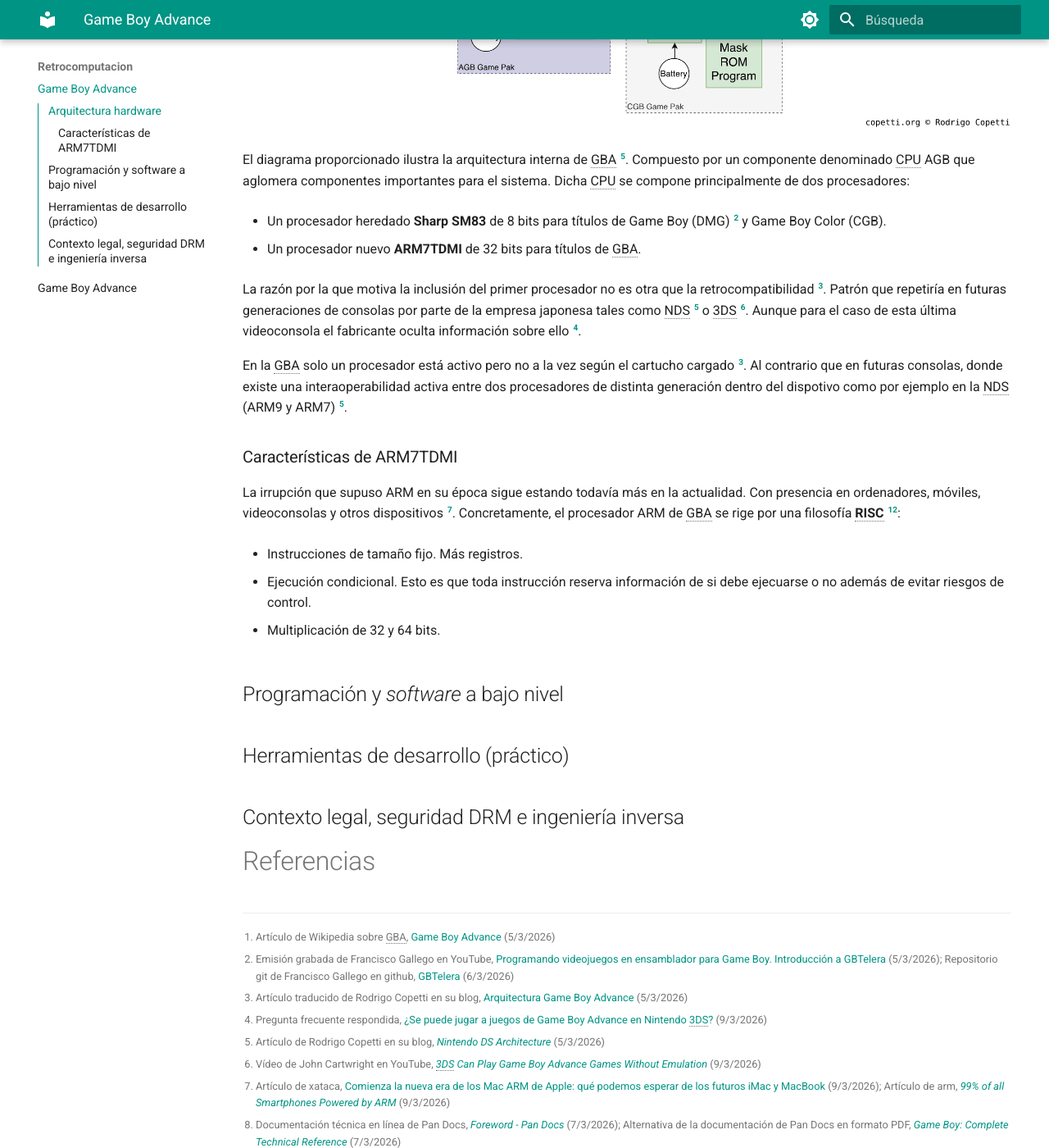
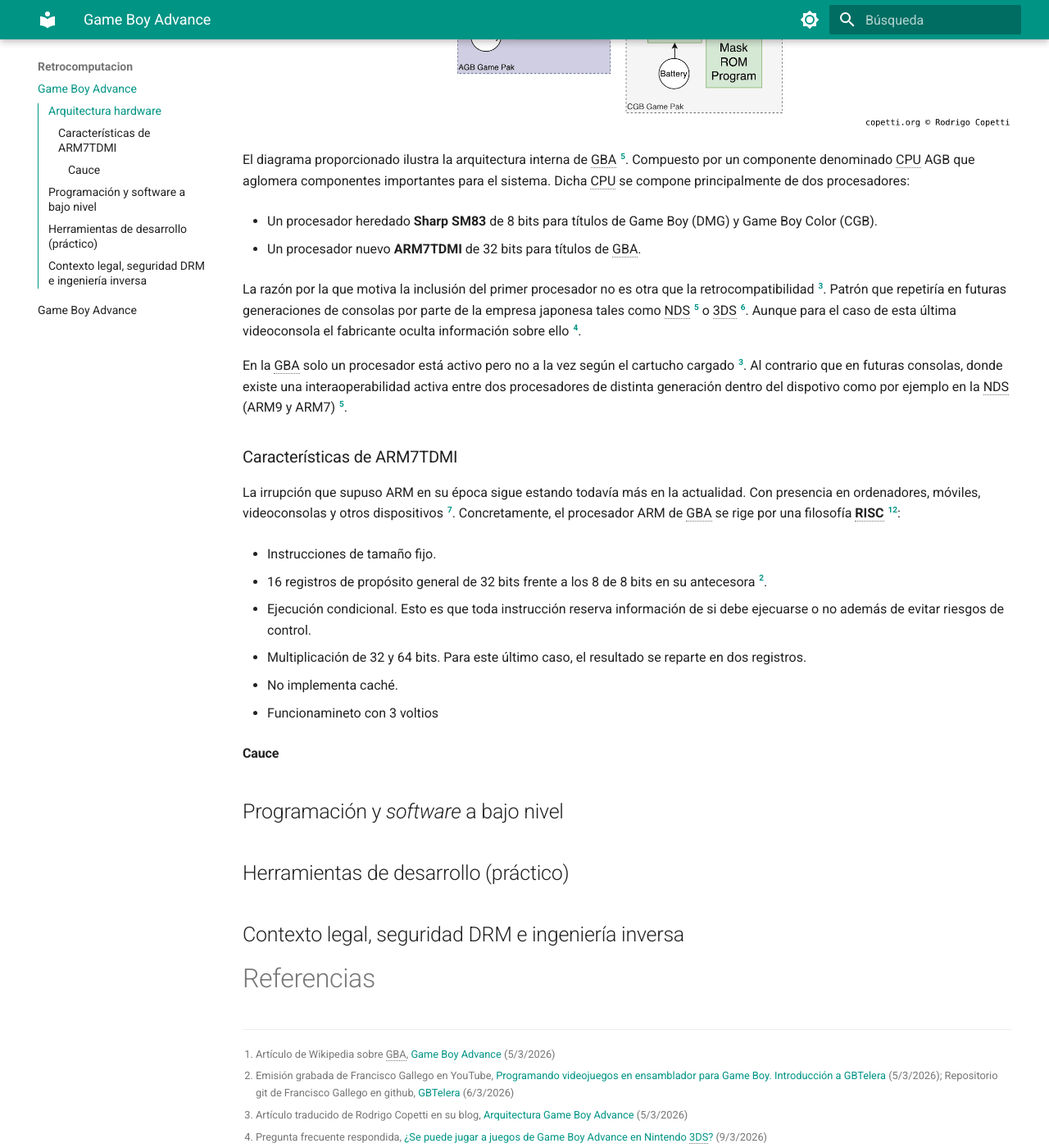
Before and after one commit to abl78-ua/Wiki-IMCR, an MkDocs documentation site: the page built from docs/Retrocomputacion/Retrocomputacion.md, in a window 1280 px wide and 1400 px high, scrolled down 1599 px. Shown: the whole window at 82% size. Built offline with MkDocs 1.6.1 and Material for MkDocs 9.7.7, drawn with Linux system fonts in a browser that asks for light colours.

Commit message:
doc: save state of retro doc.

```diff
--- a/docs/Retrocomputacion/Retrocomputacion.md
+++ b/docs/Retrocomputacion/Retrocomputacion.md
@@ -17,7 +17,7 @@ La GBA es una consola portátil fabricada, vendida por Nintendo y lanzada en 200
 
 El diagrama proporcionado ilustra la arquitectura interna de GBA [^ref:CopettiNDS]. Compuesto por un componente denominado CPU AGB que aglomera componentes importantes para el sistema. Dicha CPU se compone principalmente de dos procesadores:
 
-- Un procesador heredado **Sharp SM83** de 8 bits para títulos de Game Boy (DMG) [^ref:RetromanDirectoGBYT] y Game Boy Color (CGB).
+- Un procesador heredado **Sharp SM83** de 8 bits para títulos de Game Boy (DMG) y Game Boy Color (CGB).
 
 - Un procesador nuevo **ARM7TDMI** de 32 bits para títulos de GBA.
 
@@ -29,11 +29,21 @@ En la GBA solo un procesador está activo pero no a la vez según el cartucho ca
 
 La irrupción que supuso ARM en su época sigue estando todavía más en la actualidad. Con presencia en ordenadores, móviles, videoconsolas y otros dispositivos [^ref:ARMisEVERYWHERE]. Concretamente, el procesador ARM de GBA se rige por una filosofía **RISC** [^ref:ARM7]:
 
-- Instrucciones de tamaño fijo. Más registros.
+- Instrucciones de tamaño fijo.
+
+- 16 registros de propósito general de 32 bits frente a los 8 de 8 bits en su antecesora [^ref:RetromanDirectoGBYT].
 
 - Ejecución condicional. Esto es que toda instrucción reserva información de si debe ejecuarse o no además de evitar riesgos de control.
 
-- Multiplicación de 32 y 64 bits.
+- Multiplicación de 32 y 64 bits. Para este último caso, el resultado se reparte en dos registros.
+
+- No implementa caché.
+
+- Funcionamineto con 3 voltios
+
+#### Cauce
+
+
 
 ## Programación y *software* a bajo nivel
 
```
